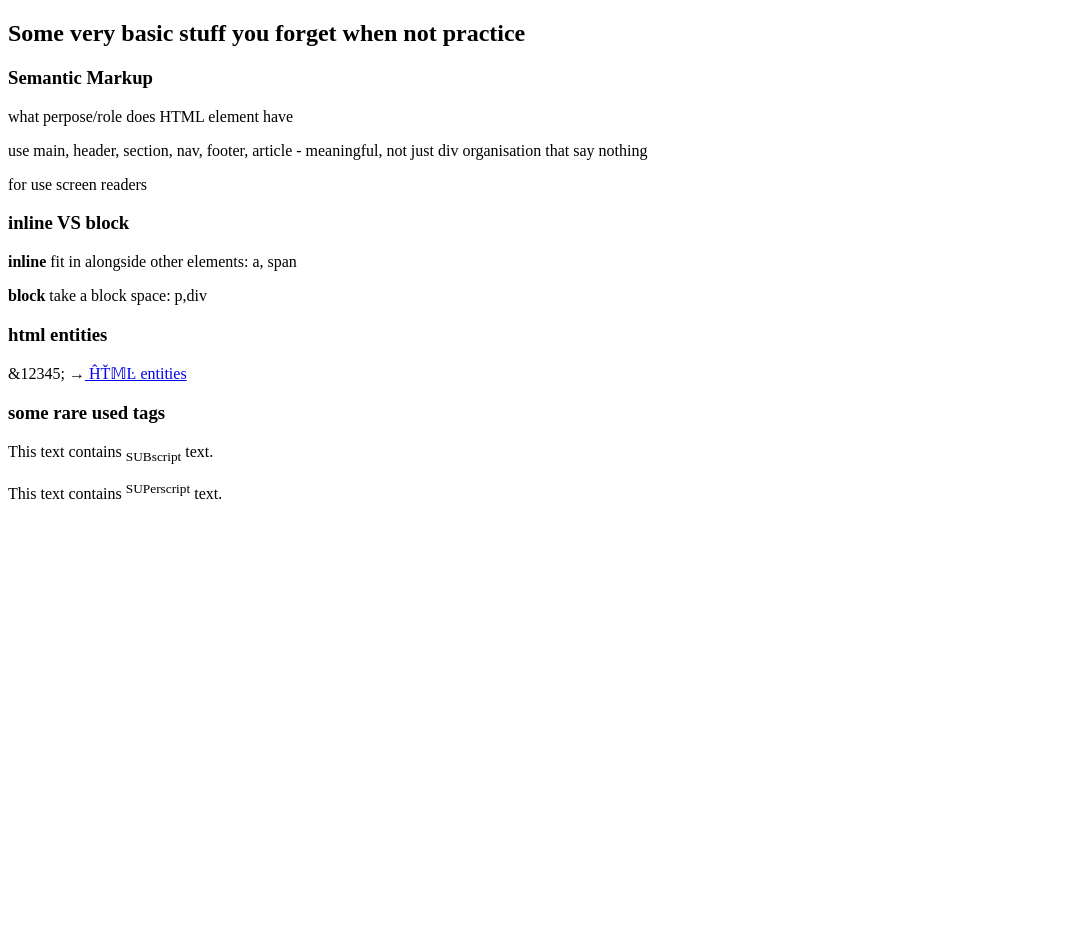
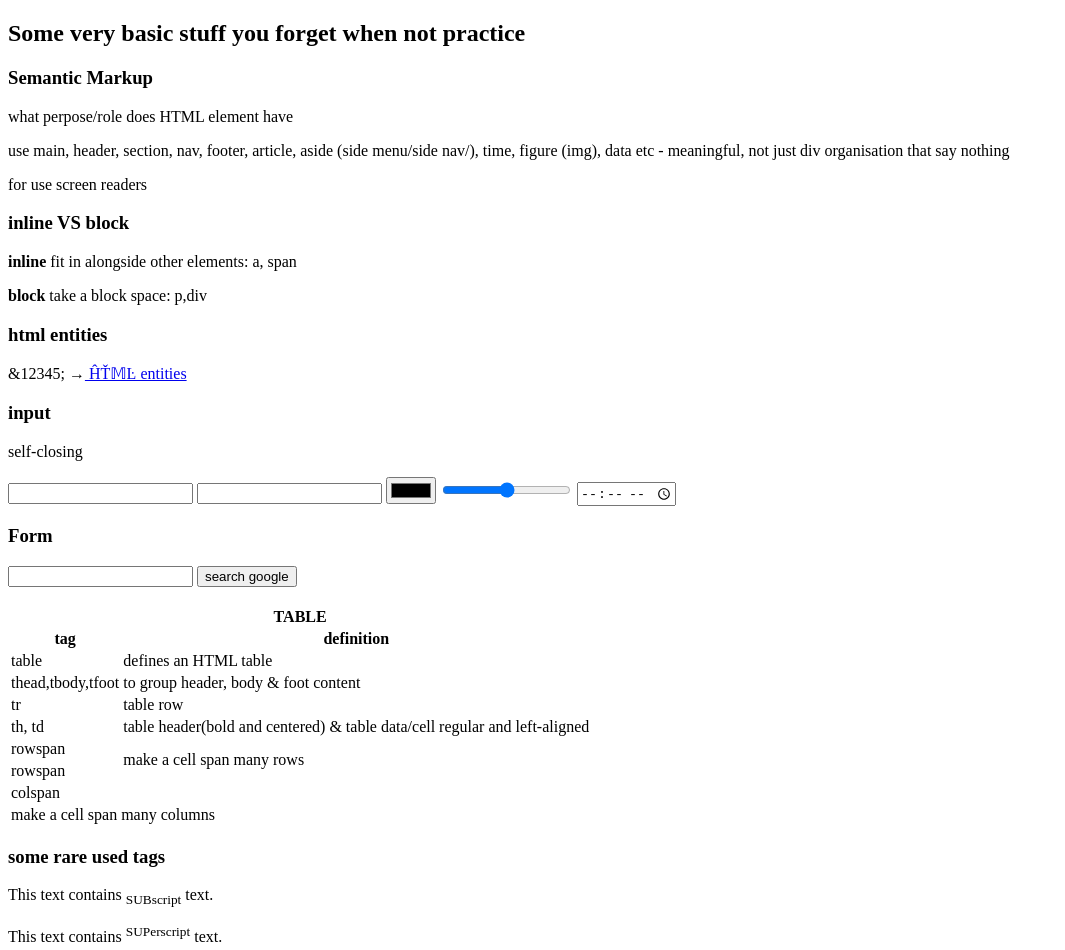
Before and after one commit to Nnika-11/Nnika-11.github.io, a plain HTML site: page HTML_CSS/Basics.html in a window 1280 px wide. Shown: the whole page, without its empty margins (0-1065 px from the left). Before the commit the page ends 800 px from the top, so only its background shows below. Drawn offline with Linux system fonts and the light colour scheme.

Commit message:
forms and tables

```diff
--- a/HTML_CSS/Basics.html
+++ b/HTML_CSS/Basics.html
@@ -13,7 +13,7 @@
     <h1>Some very basic stuff you forget when not practice</h1>
     <h3>Semantic Markup</h3>
     <p>what perpose/role does HTML element have</p>
-    <p>use main, header, section, nav, footer, article - meaningful, not just div organisation that say nothing</p>
+    <p>use main, header, section, nav, footer, article, aside (side menu/side nav/), time, figure (img), data etc - meaningful, not just div organisation that say nothing</p>
     <p>for use screen readers</p>
   </section>
   <section>
@@ -26,6 +26,72 @@
     <p>&12345; &rarr;<a href="https://dev.w3.org/html5/html-author/charref"> &Hcirc;&Tcaron;&Mopf;&Lmidot; entities </a> </p>
   </section>
   <section>
+    <h3>input</h3>
+    <p> self-closing </p>
+    <input type="text">
+    <input type="password">
+    <input type="color">
+    <input type="range">
+    <input type="time">
+  </section>
+  <section>
+    <h3>Form</h3>
+    <form action="https://www.google.com/search">
+      <!-- te search link is  https://www.google.com/search?q=action - means we need q name input to send in submition-->
+      <!-- https://www.youtube.com/results?search_query=video  search_query name)-->
+      <input type="text" name="q">
+      <button >search google</button>
+    </form>
+  </section>
+  <section>
+    <br>
+    <table>
+      <thead>
+        <tr>
+          <th colspan="2">TABLE</th>
+        </tr>
+        <tr>
+          <th>tag</th>
+          <th>definition</th>
+        </tr>
+      </thead>
+      <tbody>
+        <tr>
+          <td>table</td>
+          <td>defines an HTML table</td>
+        </tr>
+        <tr>
+          <td>thead,tbody,tfoot</td>
+          <td>to group header, body & foot content</td>
+        </tr>
+        <tr>
+          <td>tr</td>
+          <td>table row</td>
+        </tr>
+        <tr>
+          <td>th, td</td>
+          <td> table header(bold and centered) & table data/cell regular and left-aligned</td>
+        </tr>
+        <tr>
+          <td>rowspan</td>
+          <td rowspan="2"> make a cell span many rows</td>
+        </tr>
+        <tr>
+          <td>rowspan</td>
+        </tr>
+        <tr>
+          <td colspan="2">colspan</td>
+        </tr>
+        <tr>
+          <td colspan="2"> make a cell span many columns</td>
+        </tr>
+      </tbody>
+      <tfoot>
+
+      </tfoot>
+    </table>
+  </section>
+  <section>
     <h3>some rare used tags</h3>
     <!-- half a character below the normal line  -->
     <p>This text contains <sub>SUBscript</sub> text.</p>
```
